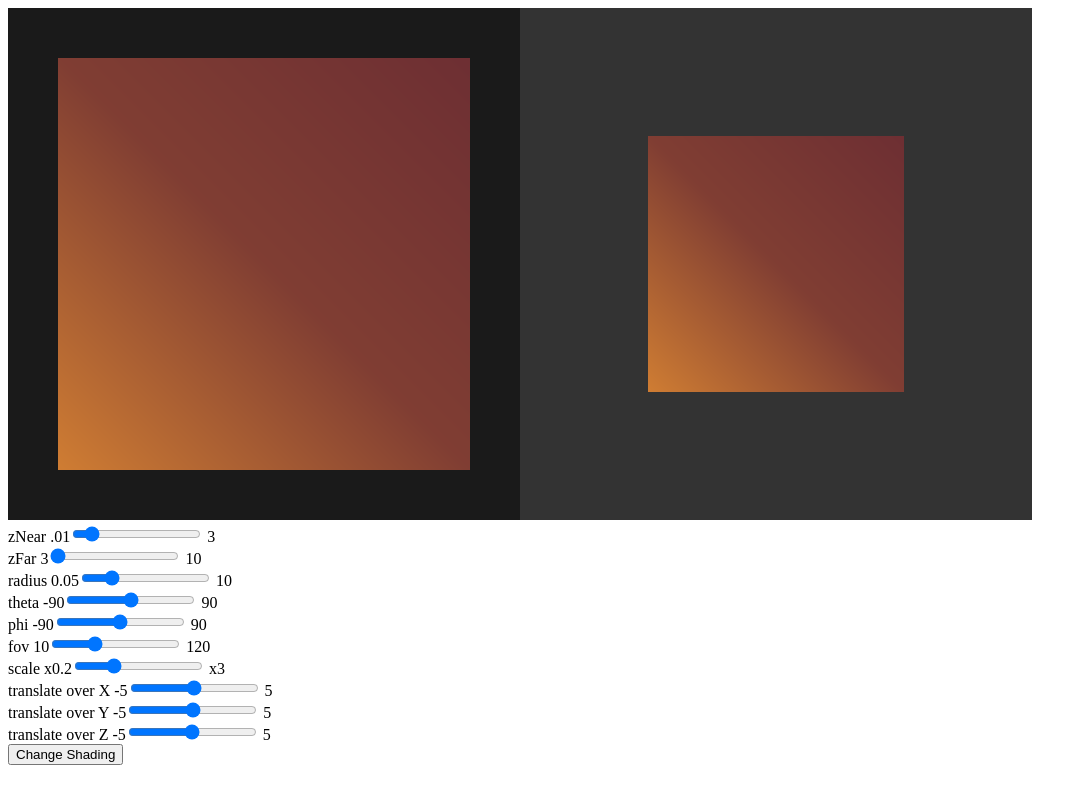
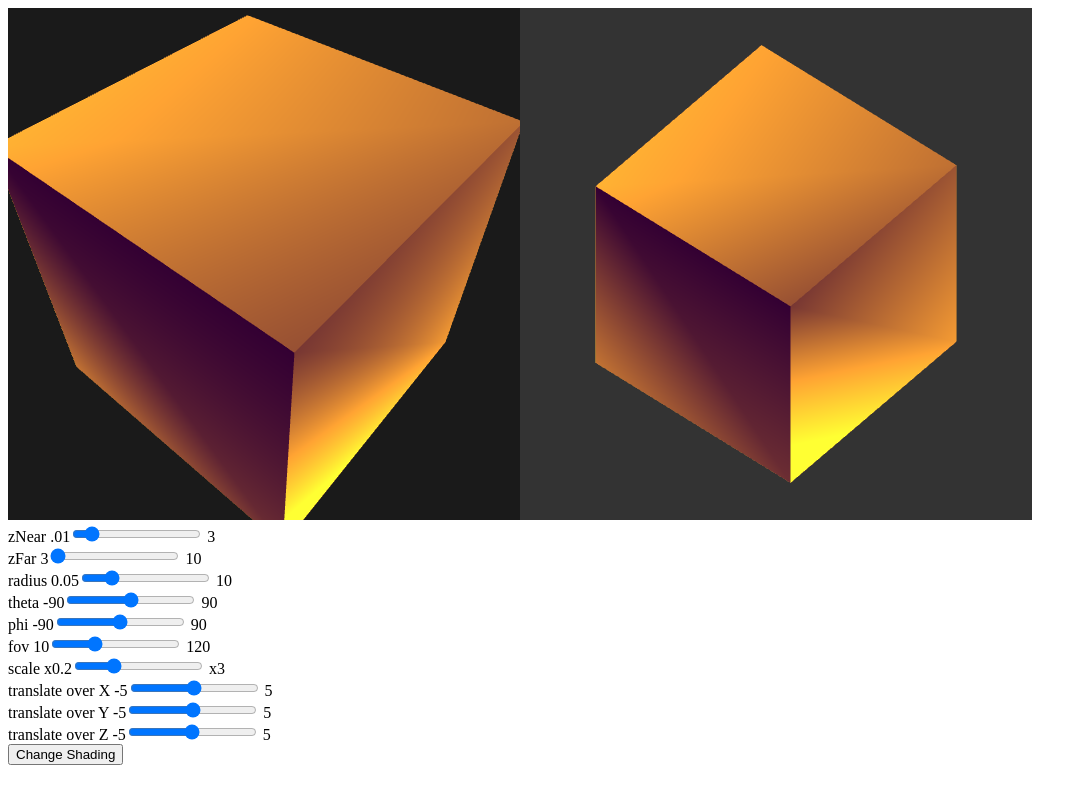
Before and after one commit to SapienzaInteractiveGraphicsCourse/ig-hw1-marcocosta96, a plain HTML site: page index.html in a window 1280 px wide. Shown: the whole page, without its empty margins (0-1087 px from the left). Drawn offline with Linux system fonts and the light colour scheme; animation ran at ten frames a second.

Commit message:
Some fix

```diff
--- a/homework1.js
+++ b/homework1.js
@@ -43,8 +43,8 @@ var vertexColors = [
 var near = 0.3;
 var far = 3.0;
 var radius = 2.0;
-var theta  = 0.0;
-var phi    = 0.0;
+var theta  = 45.0;
+var phi    = 45.0;
 var dr = 5.0 * Math.PI/180.0;
 
 var  fovy = 45.0;  // Field-of-view in Y direction angle (in degrees)
@@ -101,8 +101,7 @@ function quad(a, b, c, d) {
     normalsArray.push(normal);
 }
 
-function colorCube()
-{
+function colorCube() {
     quad( 1, 0, 3, 2 );
     quad( 2, 3, 7, 6 );
     quad( 3, 0, 4, 7 );
@@ -235,16 +234,14 @@ var render = function() {
     requestAnimFrame(render);
 }
 
-function renderSinglePart(startX, startY, lenghtWidth, lenghtHeight, projMatrix)
-{
+function renderSinglePart(startX, startY, lenghtWidth, lenghtHeight, projMatrix) {
     gl.enable(gl.SCISSOR_TEST);
     gl.viewport(startX, startY, lenghtWidth, lenghtHeight);
     gl.scissor(startX, startY, lenghtWidth, lenghtHeight);
 
     gl.clear(gl.COLOR_BUFFER_BIT | gl.DEPTH_BUFFER_BIT);
 
-    eye = vec3(radius*Math.sin(theta)*Math.cos(phi),
-                radius*Math.sin(theta)*Math.sin(phi), radius*Math.cos(theta));
+    eye = vec3(radius*Math.sin(theta)*Math.cos(phi), radius*Math.sin(theta)*Math.sin(phi), radius*Math.cos(theta));
     modelViewMatrix = lookAt(eye, at , up);
     scalingMatrix = scalem(scaling, scaling, scaling);
     translMatrix = translate(translX, translY, translZ);
```
Also changed, not shown: index.html (+1 -3 lines).
